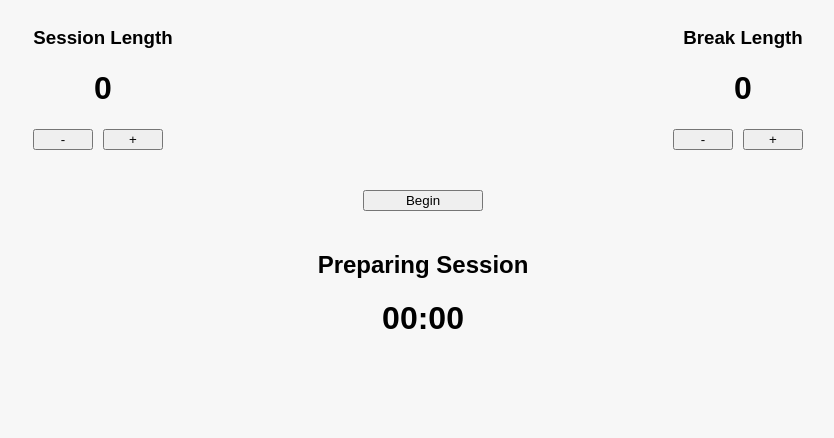
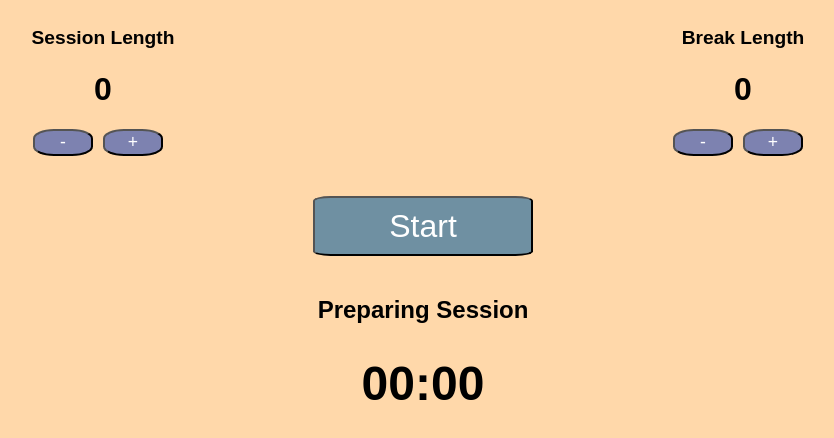
Before and after one commit to Havolt/Pomodoro-Clock, a plain HTML site: page docs/index.html in a window 1280 px wide. Shown: the whole page, without its empty margins (225-1059 px from the left). Drawn offline with Linux system fonts and the light colour scheme.

Commit message:
Added further styling

```diff
--- a/docs/index.html
+++ b/docs/index.html
@@ -7,9 +7,15 @@
     <style>
 
     body, html{
-      background-color: #f7f7f7;
+      background-color: #ffd8aa;
       width: 100%;
       font-family: arial;
+
+    }
+
+    h3{
+      font-size: 1.2em;
+      font-weight: bold;
     }
 
     #app{
@@ -19,14 +25,34 @@
     button{
       margin-right: 10px;
       width: 60px;
+      background-color: #7d82b0;
+      color: white;
+      border-radius: 35%;
+      font-size: 1.1em;
+    }
+
+    button:hover{
+      cursor: pointer;
+      background-color: #535993;
+      box-shadow: 1px 1px 1px black;
     }
 
     #startButton{
-      margin-top: 40px;
       display: block;
+      font-size: 2em;
       margin: 40px auto;
-      width: 120px;
+      width: 220px;
+      height: 60px;
+      background-color: #6F90A2;
+      color: white;
+      border-radius: 8%;
+    }
 
+    #startButton:hover{
+      box-shadow: 1px 1px 2px black;
+      cursor: pointer;
+      font-size: 2.2em;
+    background-color: #477187;
     }
 
     .alarmDiv{
@@ -41,6 +67,7 @@
 
     #countdown{
       text-align: center;
+      font-size: 3em;
     }
 
 
@@ -130,7 +157,7 @@
 
     function startButton(){
       const butt = document.createElement('button');
-      butt.innerHTML = "Begin";
+      butt.innerHTML = "Start";
       butt.id = "startButton";
       app.appendChild(butt);
     }
@@ -196,7 +223,7 @@
           alarmTimeTotal--;
           makeMinutes(alarmTimeTotal);
           if(alarmTimeTotal > -1){
-            setTimeout(runApp, 10);
+            setTimeout(runApp, 1000);
           }
           if(alarmTimeTotal == 0){
             breakBool = true;
@@ -231,7 +258,7 @@
           breakTimeTotal--;
           makeMinutes(breakTimeTotal);
           if(breakTimeTotal > -1){
-            setTimeout(runApp, 10);
+            setTimeout(runApp, 1000);
           }
           if(breakTimeTotal == 0){
             breakBool = false;
```
